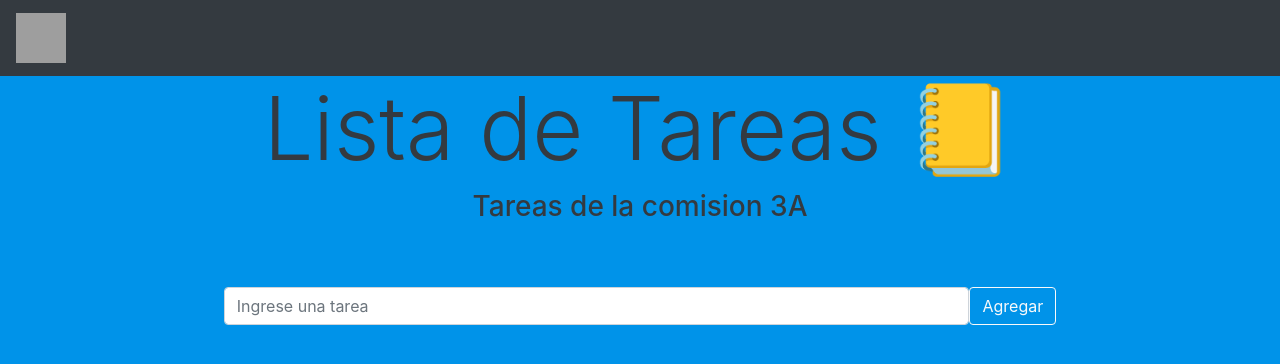
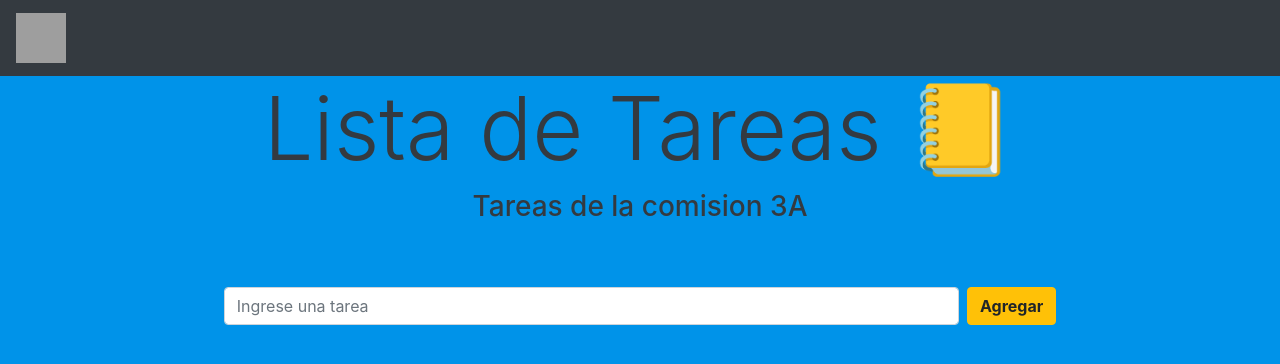
Before and after one commit to Tadeo25/ListaDeTareas-3-A, a React (Create React App) app: page / in a window 1280 px wide. Shown: the top 364 px of the page. Built offline with nearby package versions, Linux system fonts and the light colour scheme; grey boxes are pictures that could not be loaded.

Commit message:
Agregamos state

```diff
--- a/src/components/Formtarea.js
+++ b/src/components/Formtarea.js
@@ -1,7 +1,16 @@
-import React from "react";
+import React, {useState} from "react";
 
 export default function Formtarea() {
+//Aqui escribo codigo js
+const [tarea,setTarea] = useState('');
+const [listaTareas,setListaTareas] = useState([])
+
+// const guardarTarea = (e) => {
+//     console.log(e.target.value);
+//     setTarea(e.target.value);
+// }
     return (
+//Aqui escribo codigo js
         <div className="container my-5 d-flex justify-content-center">
             <form className="w-75">
                 <div className="d-flex mt-3">
@@ -9,8 +18,11 @@ export default function Formtarea() {
                         type="text"
                         placeholder="Ingrese una tarea"
                         className="form-control"
+                        onChange={(e) => setTarea(e.target.value)}
                     />
-          <button className="btn btn-outline-light">Agregar</button>
+                    <button className="btn btn-warning ml-2">
+                        <b>Agregar</b>
+                    </button>
                 </div>
             </form>
         </div>
```
Lines whose indentation alone changed are shown as unchanged.
